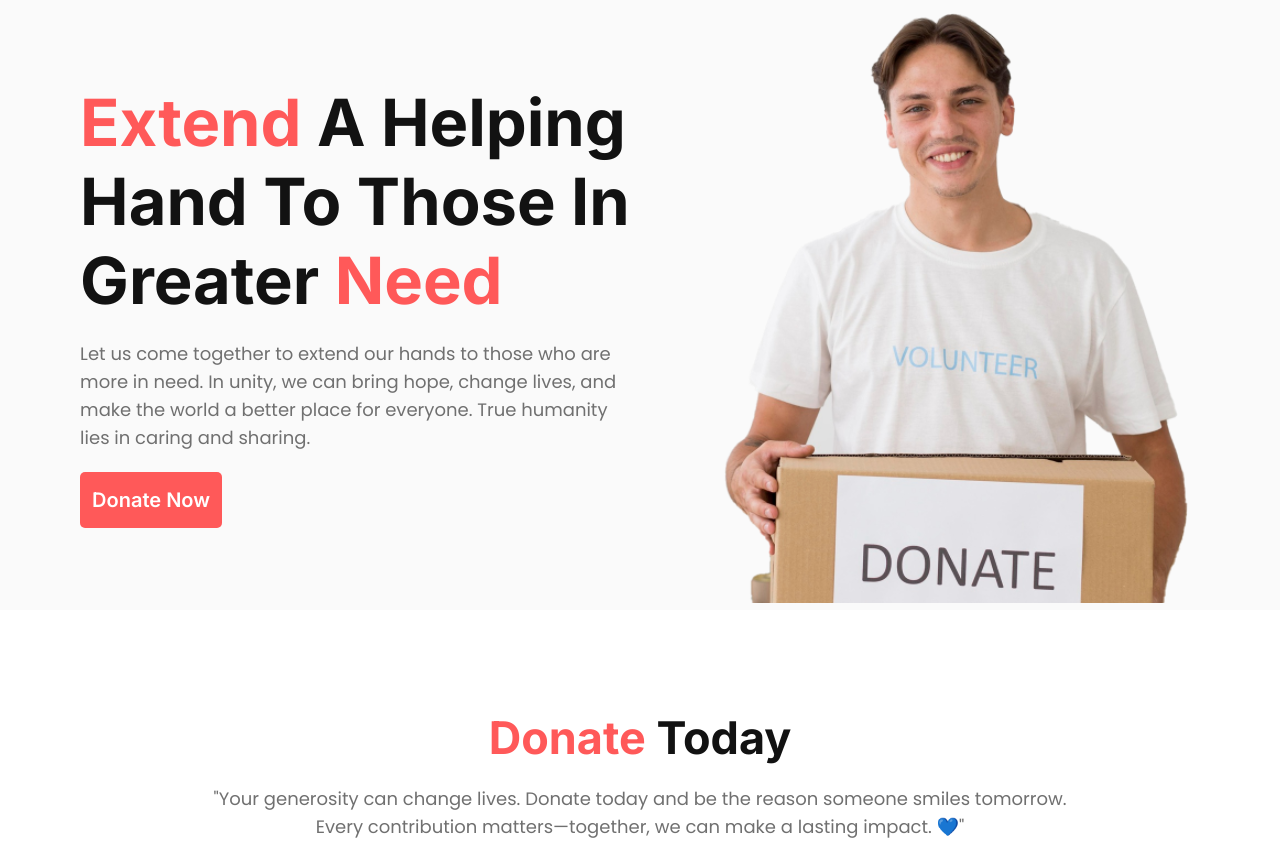
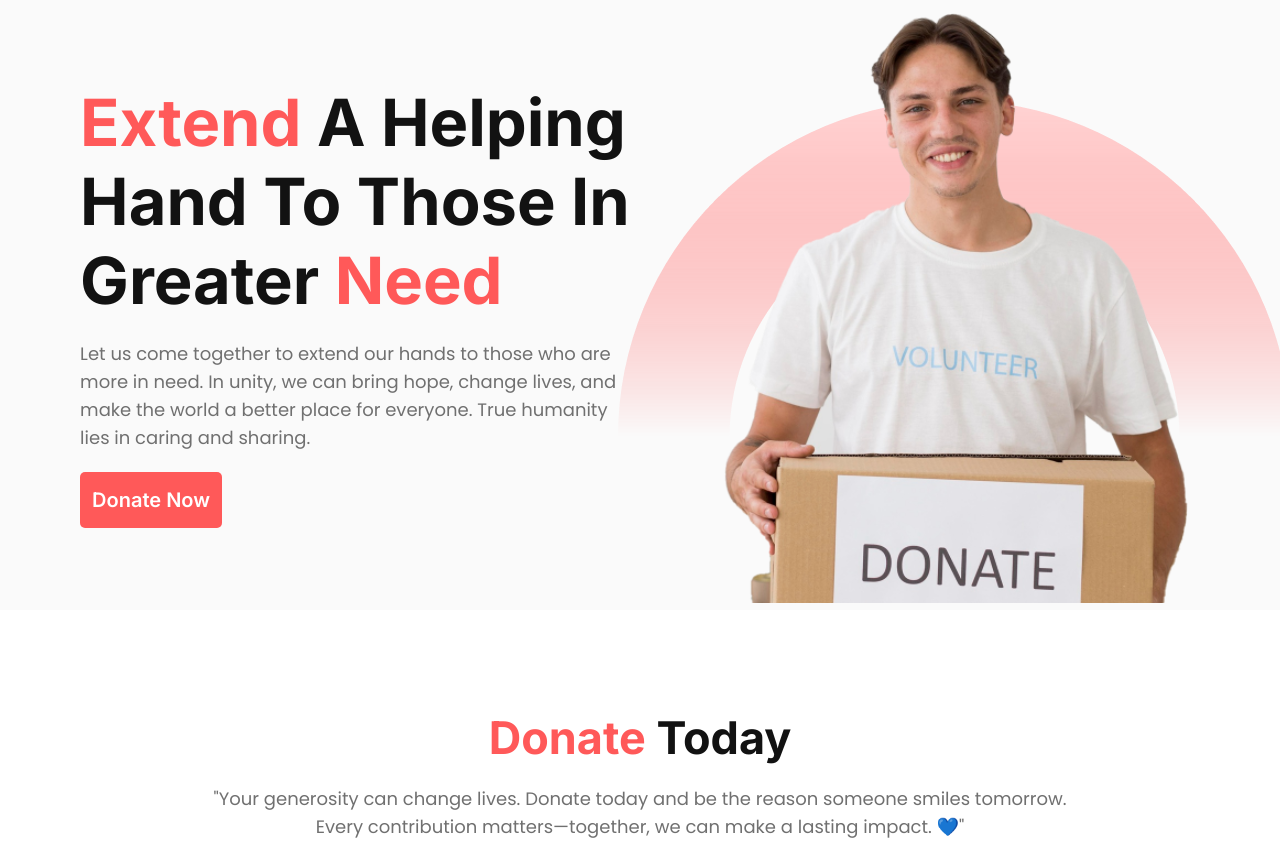
Before and after one commit to shihabuddin-dev/charity-for-human, a plain HTML site: page index.html in a window 1280 px wide. Shown: the top 864 px of the page. Drawn offline with Linux system fonts and the light colour scheme.

Commit message:
i just add background image in header section

```diff
--- a/style/style.css
+++ b/style/style.css
@@ -61,11 +61,16 @@ input:focus {
 }
 
 /* Header section style  */
+header{
+    background: rgb(250, 250, 250);
+}
 .header {
     display: flex;
     justify-content: space-evenly;
     align-items: center;
-    background: rgb(250, 250, 250);
+    background-image: url(../images/hero-bg1.png);
+    background-repeat: no-repeat;
+    background-position: right -11px top 100px;
 
 }
 
@@ -269,6 +274,7 @@ footer {
     .header {
         flex-direction: column-reverse;
         gap: 40px;
+        background-image: none;
     }
 
     .donate,
@@ -302,6 +308,7 @@ footer {
     .header {
         flex-direction: column-reverse;
         gap: 40px;
+        background-image: none;
     }
 
     .donate,
```
Also changed, not shown: images/hero-bg1.png (added).
